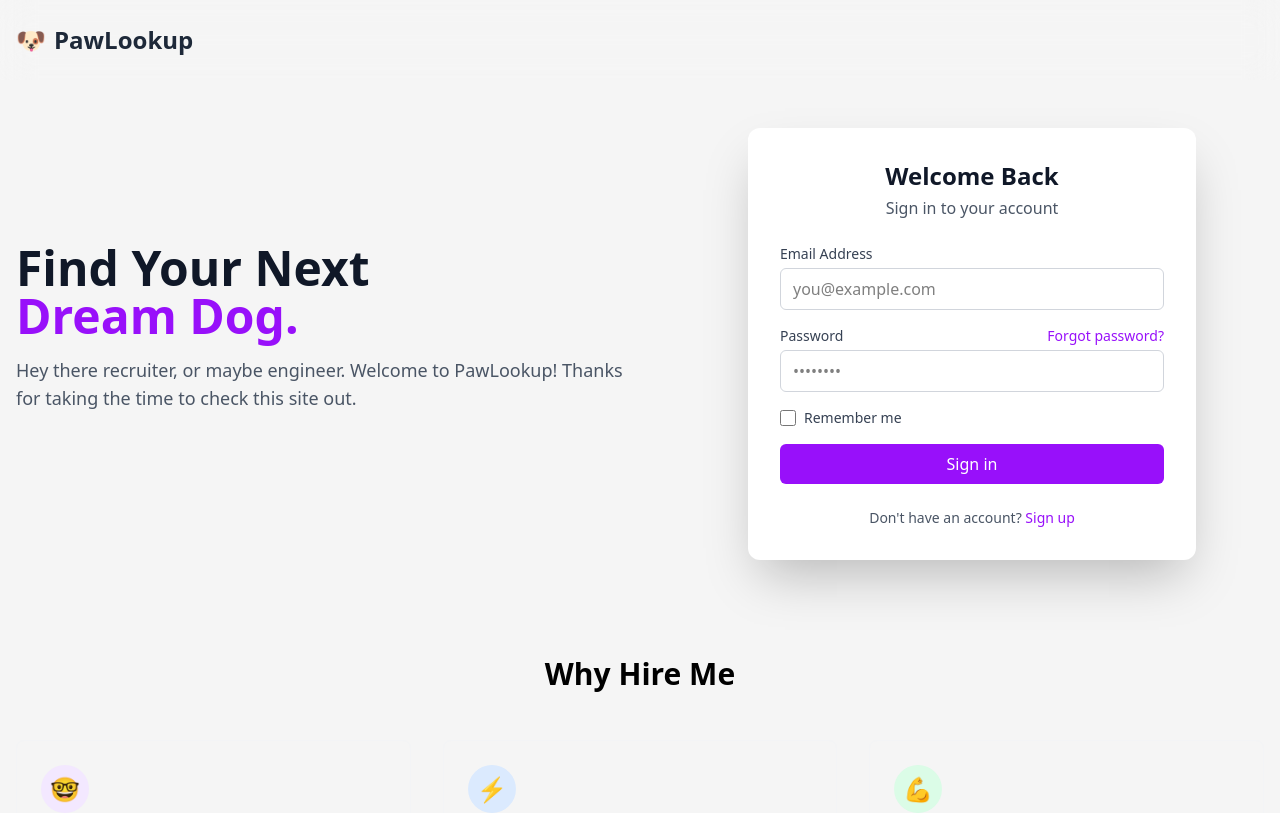
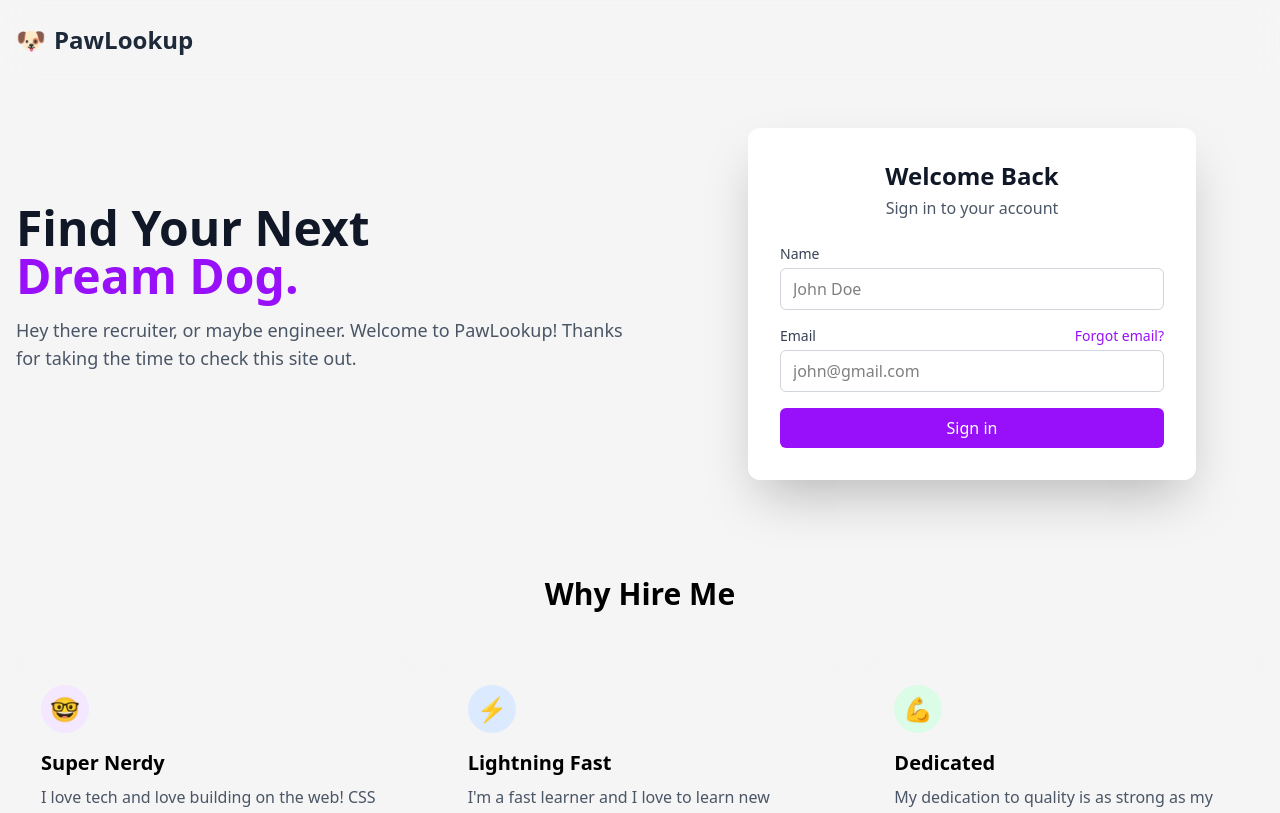
Before and after one commit to dan-myles/fetch-take-home, a Next.js app: page / in a window 1280 px wide. Shown: the top 813 px of the page. Built offline with nearby package versions, Linux system fonts and the light colour scheme.

Commit message:
feat: updating login form

```diff
--- a/src/components/login-form.tsx
+++ b/src/components/login-form.tsx
@@ -1,10 +1,11 @@
 "use client";
 
 import { useState } from "react";
+import { API } from "@/lib/api";
 
 export const LoginForm = () => {
+  const [name, setName] = useState("");
   const [email, setEmail] = useState("");
-  const [password, setPassword] = useState("");
   const [isLoading, setIsLoading] = useState(false);
   const [error, setError] = useState("");
 
@@ -12,7 +13,7 @@ export const LoginForm = () => {
     e.preventDefault();
     setError("");
 
-    if (!email || !password) {
+    if (!name || !email) {
       setError("Please fill in all fields");
       return;
     }
@@ -20,13 +21,17 @@ export const LoginForm = () => {
     try {
       setIsLoading(true);
       await new Promise((resolve) => setTimeout(resolve, 1000));
-      console.log("Login attempt with:", { email });
+      console.log("Login attempt with:", { email: name });
       setIsLoading(false);
     } catch (err) {
       setIsLoading(false);
       setError("An error occurred. Please try again.");
       console.error(err);
     }
+  };
+
+  const handleForgot = () => {
+    alert("Hey, this doesn't actually work... but it looks nice? 😁");
   };
 
   return (
@@ -45,18 +50,18 @@ export const LoginForm = () => {
       <form onSubmit={handleSubmit} className="space-y-4">
         <div>
           <label
-            htmlFor="email"
+            htmlFor="name"
             className="block text-sm font-medium text-gray-700 mb-1"
           >
-            Email Address
+            Name
           </label>
           <input
-            id="email"
-            type="email"
-            value={email}
-            onChange={(e) => setEmail(e.target.value)}
+            id="name"
+            type="name"
+            value={name}
+            onChange={(e) => setName(e.target.value)}
             className="w-full px-3 py-2 border border-gray-300 rounded-md focus:outline-none focus:ring-2 focus:ring-purple-500 focus:border-transparent"
-            placeholder="you@example.com"
+            placeholder="John Doe"
             required
           />
         </div>
@@ -64,41 +69,27 @@ export const LoginForm = () => {
         <div>
           <div className="flex justify-between mb-1">
             <label
-              htmlFor="password"
+              htmlFor="email"
               className="block text-sm font-medium text-gray-700"
             >
-              Password
+              Email
             </label>
-            <a
-              href="#"
+            <p
               className="text-sm text-purple-600 hover:text-purple-800"
+              onClick={handleForgot}
             >
-              Forgot password?
-            </a>
+              Forgot email?
+            </p>
           </div>
           <input
-            id="password"
-            type="password"
-            value={password}
-            onChange={(e) => setPassword(e.target.value)}
+            id="email"
+            type="email"
+            value={email}
+            onChange={(e) => setEmail(e.target.value)}
             className="w-full px-3 py-2 border border-gray-300 rounded-md focus:outline-none focus:ring-2 focus:ring-purple-500 focus:border-transparent"
-            placeholder="••••••••"
+            placeholder="john@gmail.com"
             required
           />
-        </div>
-
-        <div className="flex items-center">
-          <input
-            id="remember-me"
-            type="checkbox"
-            className="h-4 w-4 text-purple-600 focus:ring-purple-500 border-gray-300 rounded"
-          />
-          <label
-            htmlFor="remember-me"
-            className="ml-2 block text-sm text-gray-700"
-          >
-            Remember me
-          </label>
         </div>
 
         <button
@@ -109,18 +100,6 @@ export const LoginForm = () => {
           {isLoading ? "Signing in..." : "Sign in"}
         </button>
       </form>
-
-      <div className="mt-6 text-center">
-        <p className="text-sm text-gray-600">
-          Don't have an account?{" "}
-          <a
-            href="#"
-            className="font-medium text-purple-600 hover:text-purple-800"
-          >
-            Sign up
-          </a>
-        </p>
-      </div>
     </div>
   );
 };
--- a/src/lib/api.ts
+++ b/src/lib/api.ts
@@ -1,25 +1,28 @@
 const API_URL = "https://frontend-take-home-service.fetch.com";
 
 const API_ENDPOINTS = {
-  login: `${API_URL}/auth/login`,
+  login: {
+    url: `${API_URL}/auth/login`,
+    method: "POST",
+  },
+  logout: {
+    url: `${API_URL}/auth/logout`,
+    method: "POST",
+  },
 };
 
-const login = async (email: string, password: string) => {
-  const response = await fetch(API_ENDPOINTS.login, {
-    method: "POST",
+const login = async (name: string, email: string) => {
+  const response = await fetch(API_ENDPOINTS.login.url, {
+    method: API_ENDPOINTS.login.method,
     headers: {
       "Content-Type": "application/json",
     },
-    body: JSON.stringify({ email, password }),
+    body: JSON.stringify({ name, email }),
   });
-  return response.json();
-};
 
-const fetchDogs = async () => {
-  const response = await fetch(`${API_URL}/dogs`);
   return response.json();
 };
 
 export const API = {
-  fetchDogs,
+  login,
 };
```
